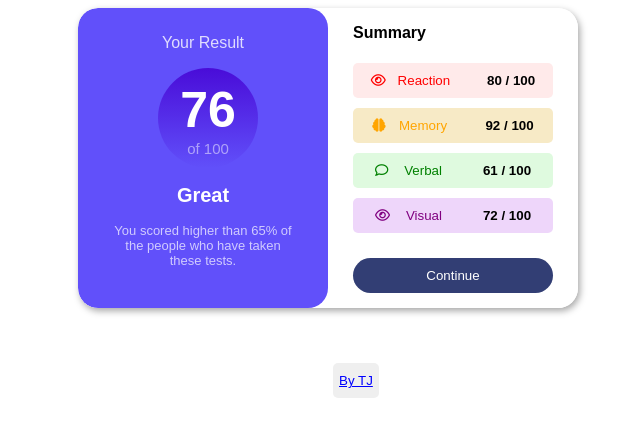
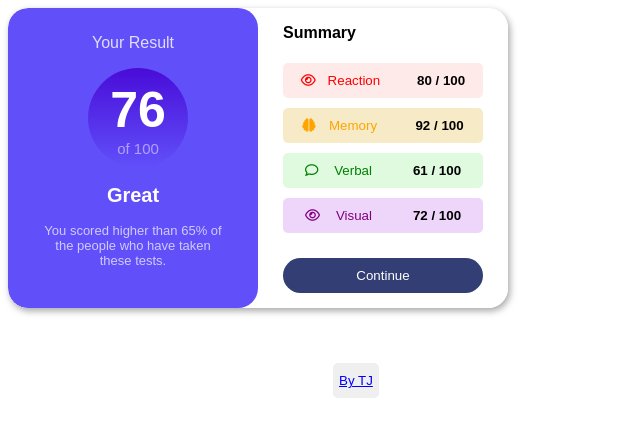
Before and after one commit to tj330/Summary-Component, a plain HTML site: page index.html in a window 1280 px wide. Shown: the whole page, without its empty margins (0-641 px from the left). Drawn offline with Linux system fonts and the light colour scheme.

Commit message:
Update styles.css

```diff
--- a/styles.css
+++ b/styles.css
@@ -4,7 +4,6 @@ body {
 .main-container{
     height: 600px;
     width: 300px;
-    margin-left: 70px;
     background-color: white;
     border-radius: 20px;
     overflow: hidden;
```
